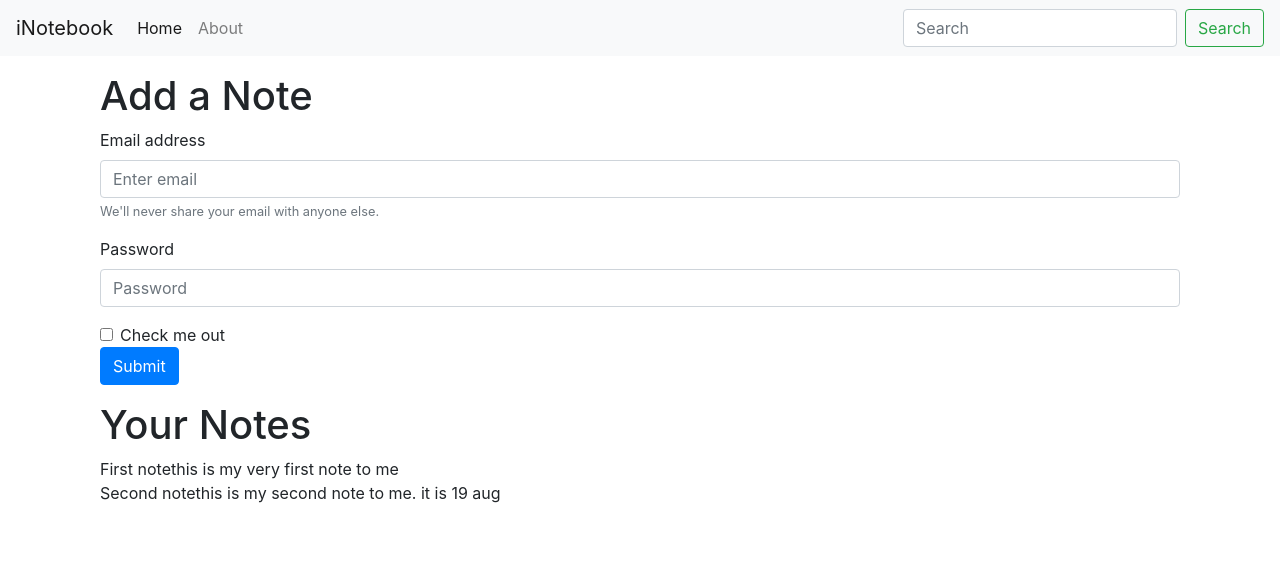
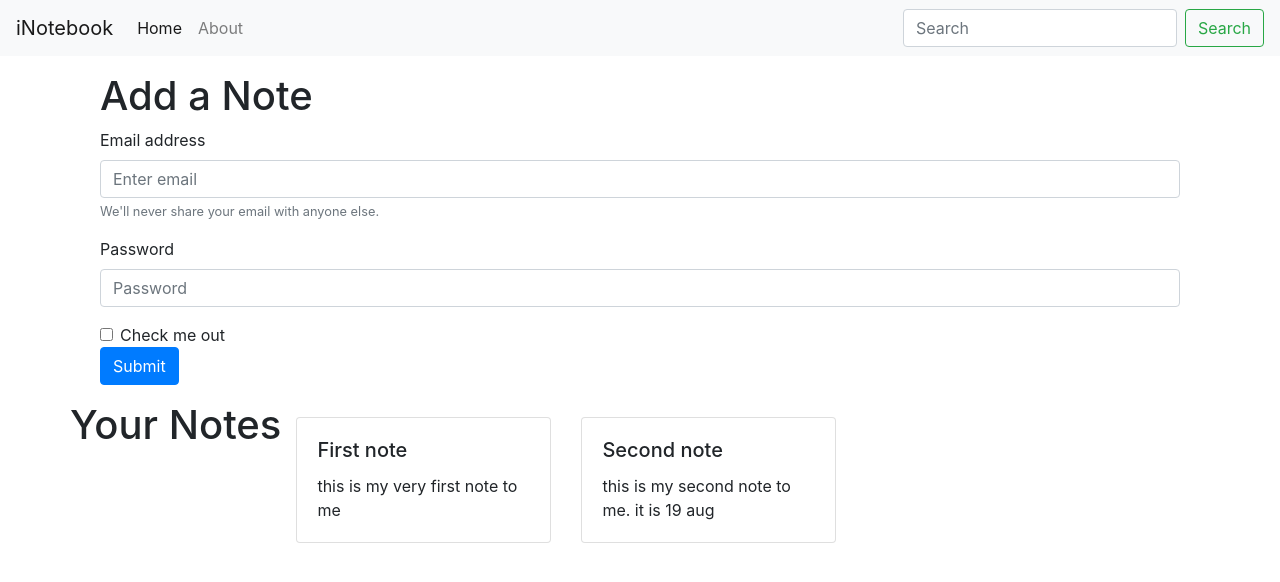
Before and after one commit to muhammadabdullah660/eDiary, a React (Create React App) app: page / in a window 1280 px wide. Shown: the top 582 px of the page. Built offline with nearby package versions, Linux system fonts and the light colour scheme.

Commit message:
refactoring NoteItem i.e. notes in cards

```diff
--- a/src/Components/NoteItem.js
+++ b/src/Components/NoteItem.js
@@ -3,9 +3,13 @@ import React from "react";
 const NoteItem = (props) => {
   const { note } = props;
   return (
-    <div>
-      {note.title}
-      {note.description}
+    <div className="col-md-3">
+      <div className="card my-3">
+        <div className="card-body">
+          <h5 className="card-title">{note.title}</h5>
+          <p className="card-text">{note.description}</p>
+        </div>
+      </div>
     </div>
   );
 };
--- a/src/Components/Notes.js
+++ b/src/Components/Notes.js
@@ -6,7 +6,7 @@ const Notes = () => {
   const { notes, setnotes } = context;
   return (
     <>
-      <div className="container my-3">
+      <div className="row my-3">
         <h1>Your Notes</h1>
         {notes.map((note) => {
           return <NoteItem note={note} />;
```
